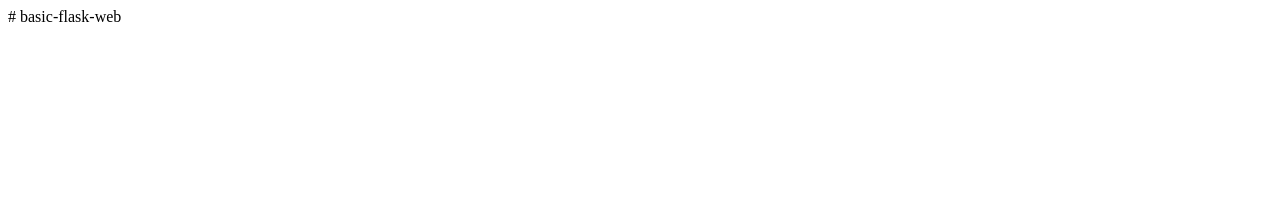
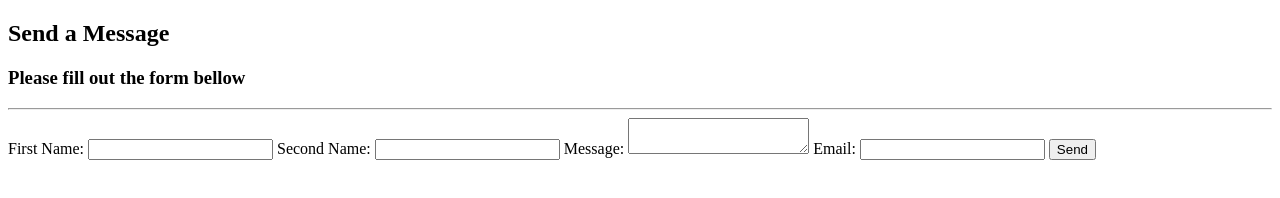
Before and after one commit to Nour99-ai/basic-flask-web, a plain HTML site: page index.html in a window 1280 px wide. Drawn offline with Linux system fonts and the light colour scheme.

Commit message:
Update index.html

```diff
--- a/index.html
+++ b/index.html
@@ -1 +1,41 @@
-# basic-flask-web
+<!DOCTYPE html>
+<html lang="en">
+    <head>
+
+        <meta charset="UTF-8">
+        <meta name="viewport" content="width=device-width, initial-scale=1.0">
+        <title>Contact Form</title>
+        <link rel="stylesheet" href="style.css">
+
+    </head>
+
+    <body>
+
+        <div class="container">
+
+            <h2>Send a Message</h2>
+            <h3>Please fill out the form bellow</h3>
+            <hr>
+
+            <form method="POST">
+                <label for="firstname">First Name:</label>
+                <input type="text" id="firstname" name="firstname">
+
+                <label for="secondname">Second Name:</label>
+                <input type="text" id="secondname" name="secondname">
+
+                <label for="message">Message:</label>
+                <textarea id="message" name="Message"></textarea>
+
+                <label for="email">Email:</label>
+                <input type="email" id="email" name="email">
+
+                <input type="submit" value="Send">
+
+            </form>
+
+        </div>
+
+    </body>
+
+</html>
```
